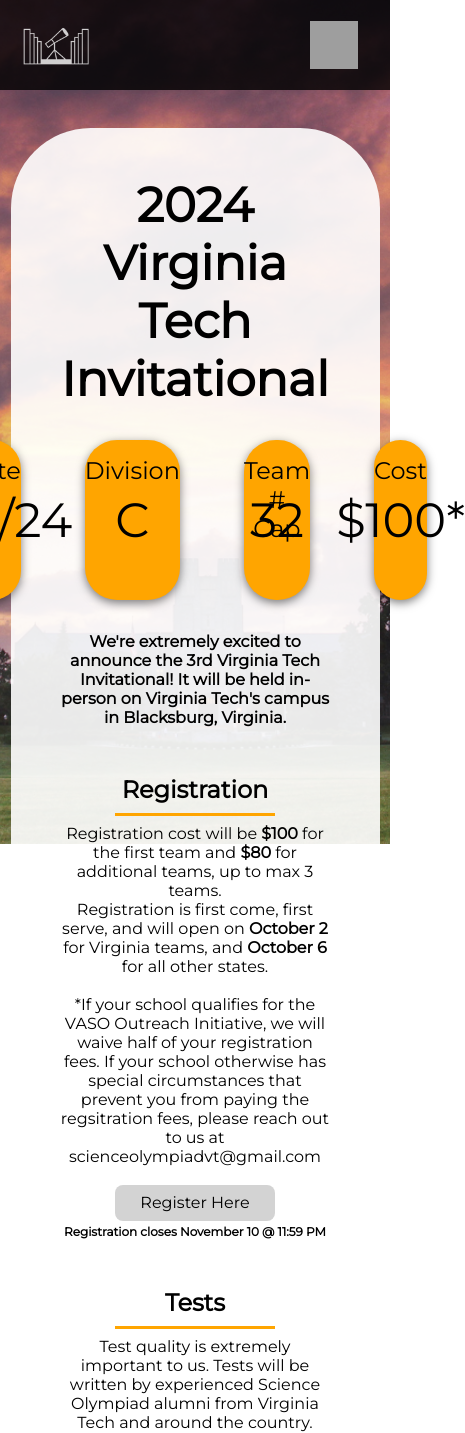
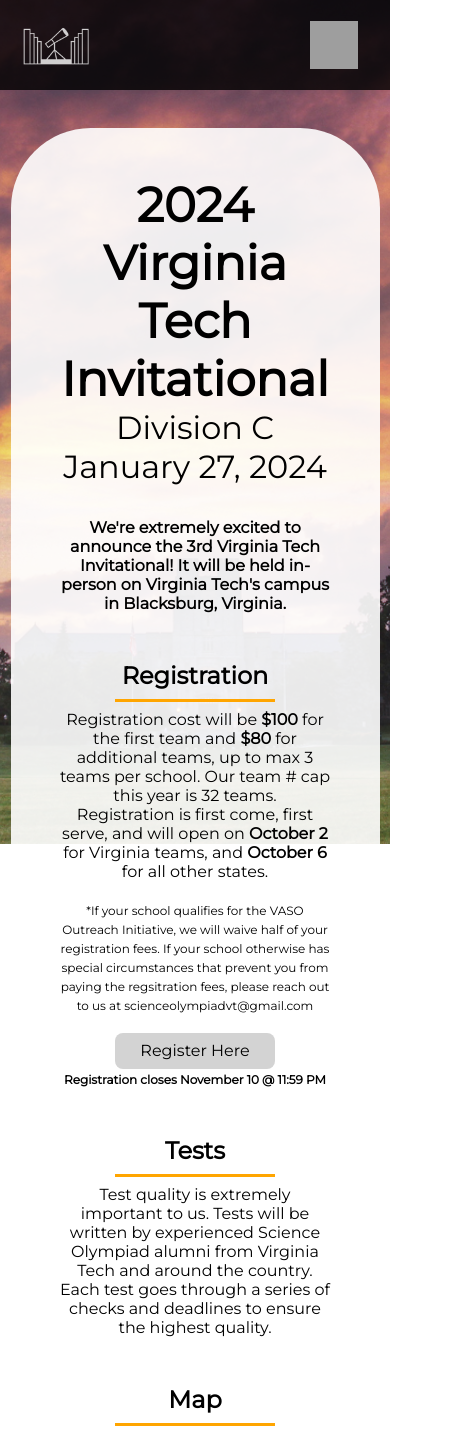
Before and after one commit to Pojoto/sovt-website, a SvelteKit app: page /tournament-info in a window 390 px wide. Shown: the top 1433 px of the page, 465 px wide, since content can reach past the window. Built offline with nearby package versions, Linux system fonts and the light colour scheme; grey boxes are pictures that could not be loaded.

Commit message:
mobile optimization

```diff
--- a/src/routes/+page.svelte
+++ b/src/routes/+page.svelte
@@ -113,6 +113,15 @@
         }
     }
 
+    @keyframes growWidth {
+        0% {
+            width: 0;
+        }
+        100% {
+            width: 15rem;
+        }
+    }
+
     @keyframes fadeInAnimation {
         0% {
             opacity: 0;
@@ -122,5 +131,34 @@
         }
     }
 
+    @media (max-width: 1000px) {
+        .content {
+            margin-top: 1rem;
+            flex-direction: column;
+            top: 50%;
+            left: 50%;
+            transform: translate(-50%, -50%);
+        }
+
+        .border {
+            width: 15rem;
+            height: 1rem;
+        }
+
+        .big-logo {
+            width: 20rem;
+            padding: 0rem;
+        }
+
+        .invy-banner {
+            padding: 3rem;
+        }
+
+        .border.b {
+            border-bottom: 5px solid orange;
+            border-right: 0px solid orange;
+            animation: growWidth ease 2s 1 forwards;
+        }
+    }
 
 </style>
--- a/src/routes/contact/+page.svelte
+++ b/src/routes/contact/+page.svelte
@@ -24,7 +24,7 @@
 
     .bg-image {
         /* The image used */
-        background-image: url("/images/pylons.jpg");
+        background-image: url("/images/pylons.png");
         z-index: -1;
         /* Full height */
         /* height: 100vh;
@@ -54,6 +54,8 @@
 
         width: 75vw;
 
+        word-wrap: break-word;
+
         position:absolute;
 
         top: 50%;
--- a/src/routes/our-team/+page.svelte
+++ b/src/routes/our-team/+page.svelte
@@ -9,6 +9,7 @@
 <style>
     img {
         width:50rem;
+        max-width: 100vw;
         margin-top: 10rem;
         margin-left: auto;
         margin-right: auto;
--- a/src/routes/tournament-info/+page.svelte
+++ b/src/routes/tournament-info/+page.svelte
@@ -9,6 +9,10 @@
     <div class="title">
         <b>2024 Virginia Tech Invitational</b>
     </div>
+
+    <div class="division">Division C</div>
+    <br>
+    <div class="division">January 27, 2024</div>
 
     <div class="cards">
         <Card title="Date" content="1/27/24"/>
@@ -27,13 +31,15 @@
             </h2>
 
             <p>
-                Registration cost will be <b>$100</b> for the first team and <b>$80</b> for additional teams, up to max 3 teams. <br>Registration is first come, first serve, and will open on
+                Registration cost will be <b>$100</b> for the first team and <b>$80</b> for additional teams, up to max 3 teams per school.
+                Our team # cap this year is 32 teams.<br>Registration is first come, first serve, and will open on
                 <b>October 2</b> for Virginia teams, and <b>October 6</b> for all other states.
                 <br><br>
 
 
-                *If your school qualifies for the VASO Outreach Initiative, we will waive half of your registration fees.
-                If your school otherwise has special circumstances that prevent you from paying the regsitration fees, please reach out to us at scienceolympiadvt@gmail.com
+                <span style="font-size:0.75rem">*If your school qualifies for the VASO Outreach Initiative, we will waive half of your registration fees.
+                If your school otherwise has special circumstances that prevent you from paying the regsitration fees,
+                please reach out to us at scienceolympiadvt@gmail.com</span>
 
                 <br><br>
                 <Button text="Register Here" url="/" active={false}/>
@@ -102,6 +108,13 @@
         font-family: 'Montserrat', sans-serif;
         font-size: 3rem;
 
+    }
+
+    .division {
+        display: none;
+        text-align: center;
+        font-family: 'Montserrat', sans-serif;
+        font-size: 2rem;
     }
 
     .cards {
@@ -186,6 +199,16 @@
         transition: 0.3s;
     }
 
+    @media (max-width: 1000px) {
+        .cards {
+            display: none;
+        }
+
+        .division {
+            display: inline;
+        }
+    }
+
 
 
 </style>
--- a/src/routes/volunteer/+page.svelte
+++ b/src/routes/volunteer/+page.svelte
@@ -31,7 +31,7 @@
 
     .bg-image {
         /* The image used */
-        background-image: url("/images/campus.jpg");
+        background-image: url("/images/campus.png");
         z-index: -1;
         /* Full height */
         /* height: 100vh;
```
